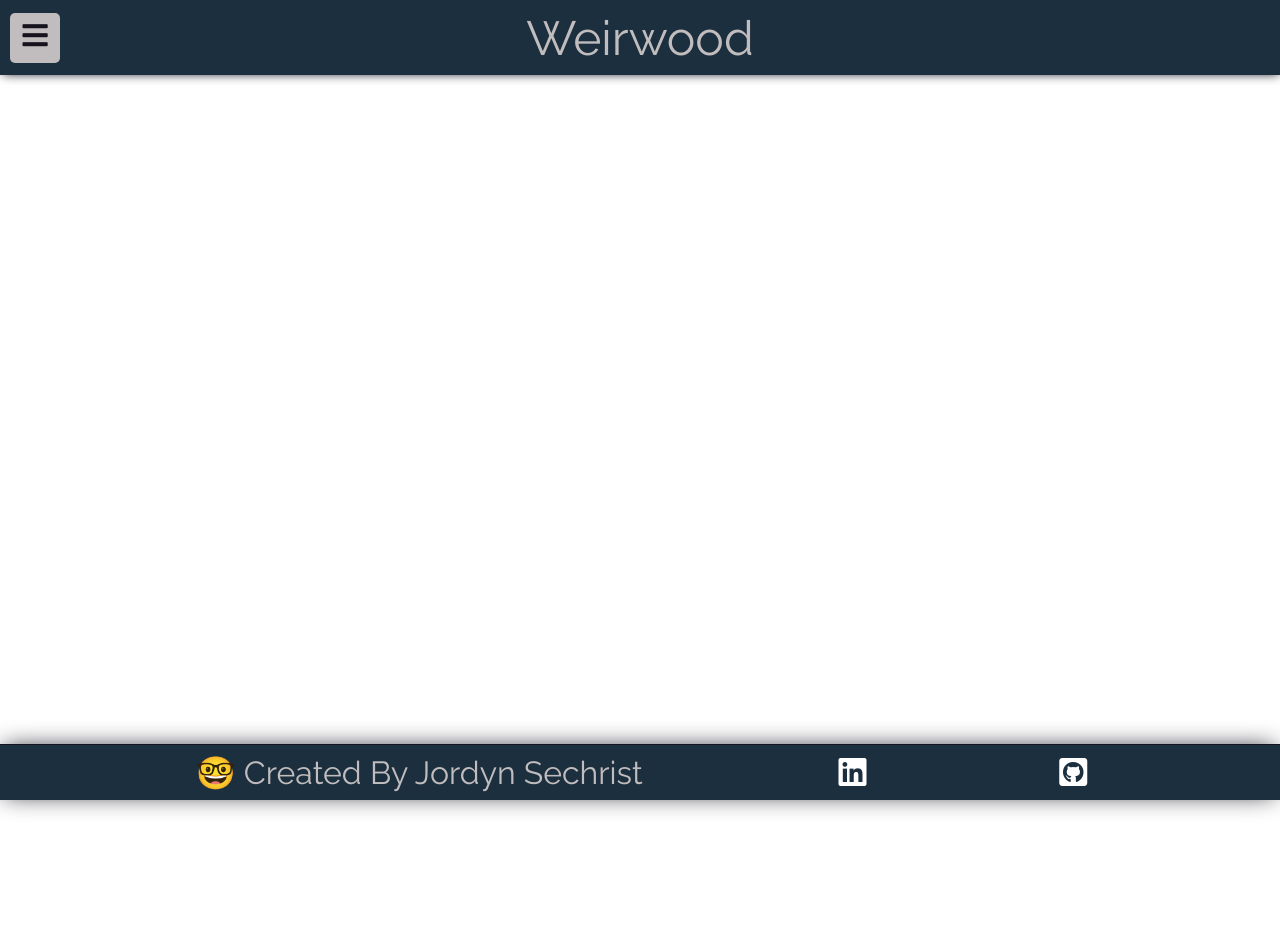
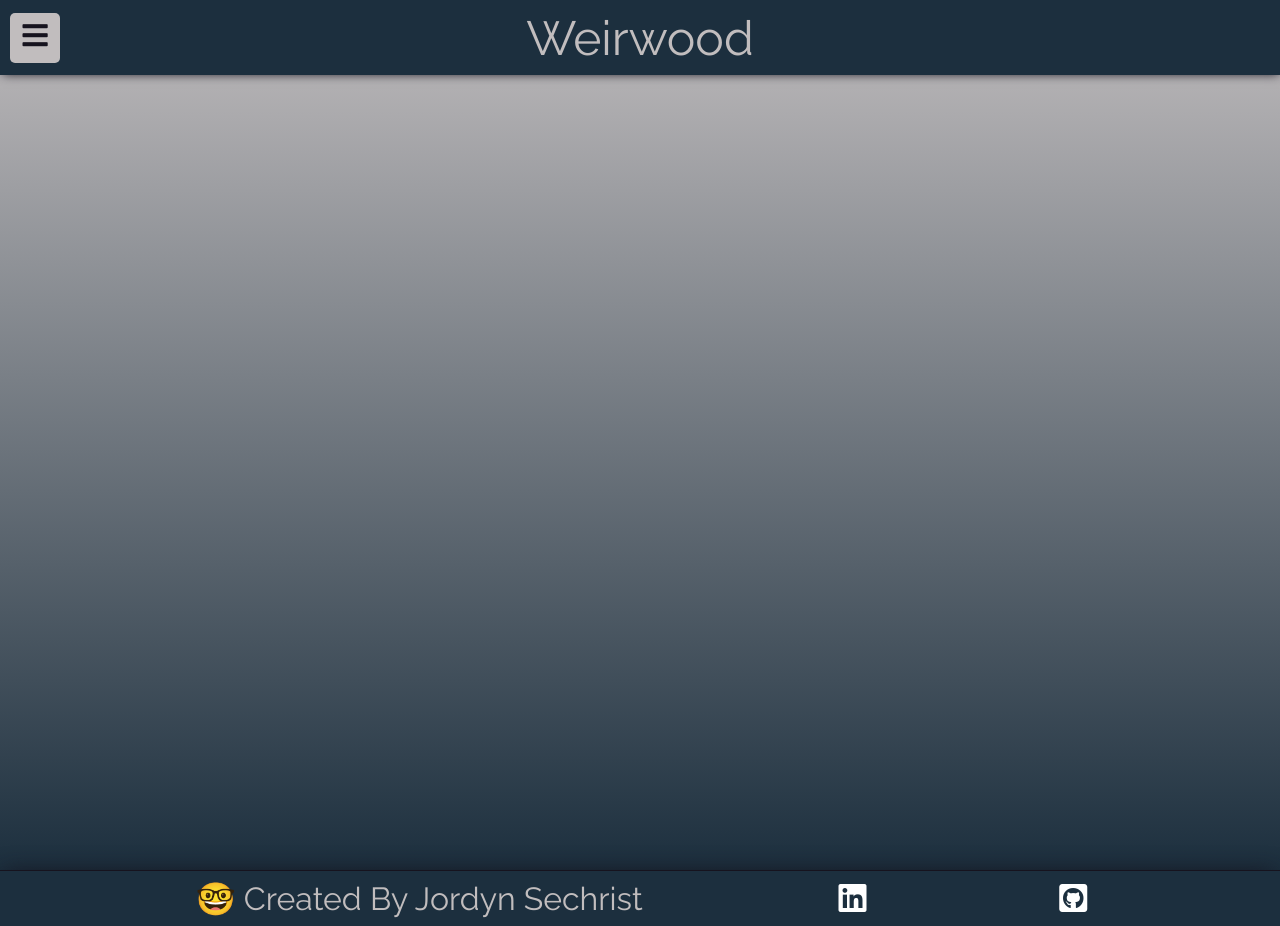
Before and after one commit to J0914/Weirwood, a React (Create React App) app in the folder frontend/: page / in a window 1280 px wide. Before the commit the page ends 800 px from the top, so only its background shows below. Built offline with nearby package versions, Linux system fonts and the light colour scheme; no server answers.

Commit message:
splash page css complete

```diff
--- a/frontend/src/css-modules/Footer.module.css
+++ b/frontend/src/css-modules/Footer.module.css
@@ -1,9 +1,9 @@
 footer {
     grid-area: footer;
-    position: fixed;
+    position: relative;
     font-size: 1em;
     z-index: 3;
-    bottom: 0px;
+    bottom: -20px;
     left: 0em;
     right: 0em;
     height: 55px;
@@ -24,16 +24,3 @@ a {
     color: white;
     margin: auto;
 }
-
-@media screen and (max-width: 780px) {
-
-}
-@media screen and (max-width: 540px) {
-
-}
-@media screen and (max-width: 450px) {
-    footer {
-        height: 5vh;
-        font-size: .5em;
-    }
-}
--- a/frontend/src/css-modules/Slideshow.css
+++ b/frontend/src/css-modules/Slideshow.css
@@ -1,5 +1,4 @@
 /* Slideshow */
-@media screen and (min-width: 1900px) and (min-height: 1000px) {
 
     .slideshow {
     margin: auto auto;
@@ -183,4 +182,27 @@
 
     }
 
+@media screen and (max-width: 1875px) and (max-height: 1000px) {
+
+        .slideshow {
+            max-width: 42vw;
+        }
+
+        .img {
+            width: 38vw;
+            height: 40vh;
+        }
+
 }
+
+@media screen and (max-height: 800px) {
+    .slideshow {
+        max-width: 45vw;
+    }
+
+    .img {
+        width: 35vw;
+        height: 33vh;
+    }
+
+}
--- a/frontend/src/css-modules/Splash.module.css
+++ b/frontend/src/css-modules/Splash.module.css
@@ -1,6 +1,3 @@
-@media screen and (min-width: 1900px) and (min-height: 1000px) {
-
-
 #splashH1 {
     position: relative;
     /* top: 0px; */
@@ -73,7 +70,6 @@
 
 .splashBody {
     display: grid;
-        background-image: linear-gradient(#C1BDBE ,#1C2F3E);
     box-sizing: border-box;
     grid-template-rows: 18vh fit-content;
     grid-template-columns: 1fr 6fr 1fr;
@@ -89,4 +85,25 @@
     height: 100vh;
     width: 100vw;
 }
+
+@media screen and (max-width: 1875px) and (max-height: 1000px) {
+    #welcomeMsg {
+        font-size: 1.5em;
     }
+    #welcome {
+        width: 80vw;
+    }
+    #spots {
+        width: 80vw;
+    }
+}
+
+@media screen and (max-height: 800px) {
+    #welcomeMsg {
+        font-size: 1.2em;
+    }
+    #welcome {
+        margin-bottom: 150px;
+    }
+
+}
--- a/frontend/src/index.css
+++ b/frontend/src/index.css
@@ -28,9 +28,8 @@ button:hover {
 #root {
     height: fit-content;
     background-image: linear-gradient(#C1BDBE ,#1C2F3E);
-    /* width: 100vw;
-    overflow: auto;
-    position: absolute;
+    width: 100vw;
+    position: relative;
     z-index: 1;
     top: 0;
     bottom: -100px;
@@ -39,7 +38,7 @@ button:hover {
     grid-template-rows: 100vh 70px;
     grid-template-areas:
     '. rootitem .'
-    'footer footer footer'; */
+    'footer footer footer';
 }
 
 h1, h2, h3 {
@@ -51,23 +50,24 @@ h1, h2, h3 {
     font-family: Raleway;
 }
 
-/* ::-webkit-scrollbar-track
+::-webkit-scrollbar-track
 {
 	-webkit-box-shadow: inset 0 0 6px rgba(0,0,0,0.3);
-	background-color: #1C2F3E ;
+	/* background-color: #1C2F3E ; */
     border-radius: 3px;
 
-} */
+}
 ::-webkit-scrollbar
 {
-	width: 0px;
-	/* background-color: #C1BDBE ;
-    border-radius: 3px; */
+
+	background-color: #C1BDBE ;
+    border-radius: 3px;
 }
 
-/* ::-webkit-scrollbar-thumb
+::-webkit-scrollbar-thumb
 {
-	background-color: #16131E ;
-    border-radius: 3px;
+	/* background-color: #16131E ; */
+	background-color: #1C2F3E ;
+    /* border-radius: 3px; */
 
-} */
+}
```
Lines whose indentation alone changed are shown as unchanged.
